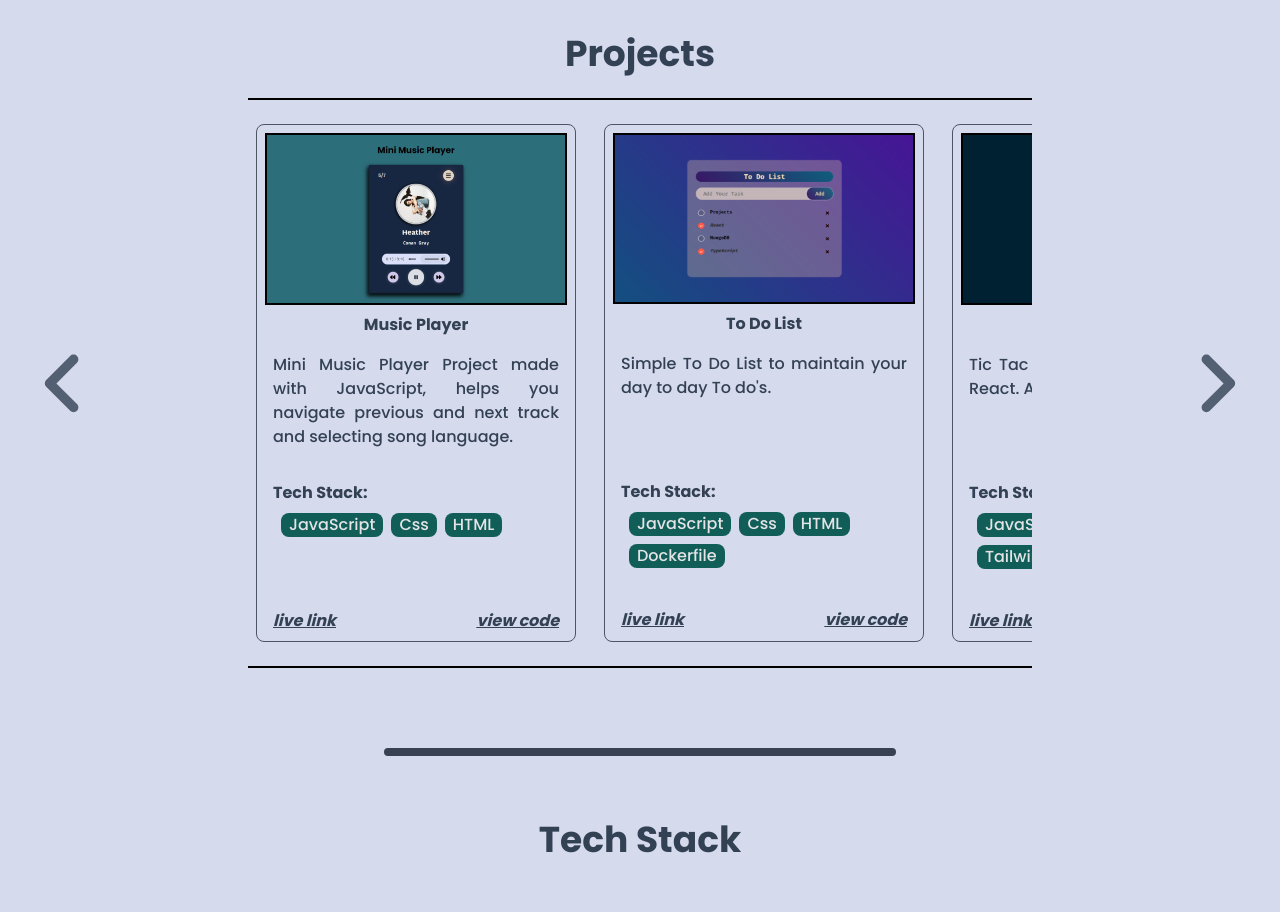
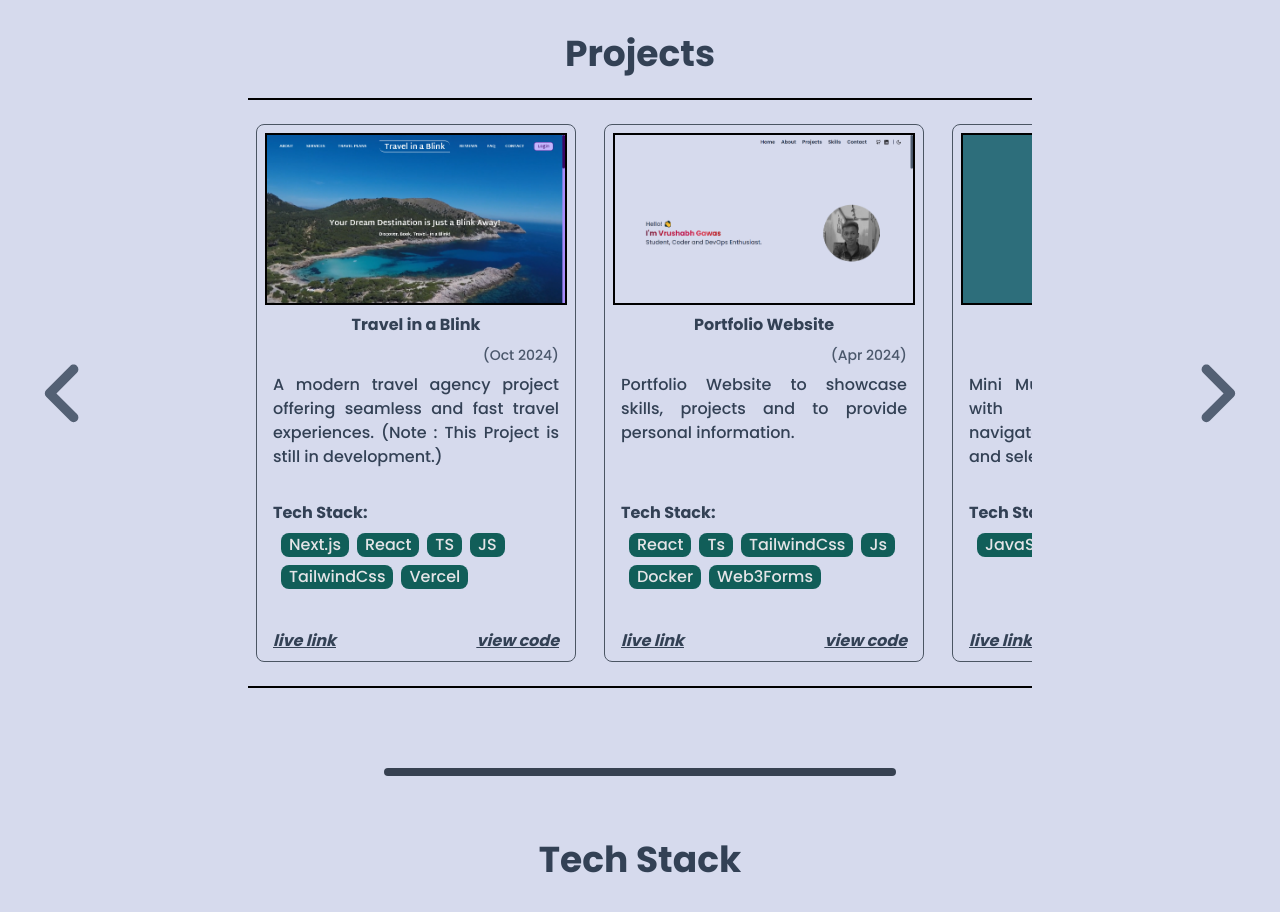
Before and after one commit to vrushabhgawas14/vrushabhgawas14.github.io, a React (Create React App) app: page / in a window 1280 px wide. Shown: the part 2320-3232 px from the top of the page. Built offline with nearby package versions, Linux system fonts and the light colour scheme; a web font is replaced by a local one.

Commit message:
Project Date Added and reordered

```diff
--- a/src/assets/index.js
+++ b/src/assets/index.js
@@ -7,7 +7,7 @@ import ticTacToe from "./projects/ticTacToe.jpg";
 import toDo from "./projects/to-do.png";
 import qrGenerator from "./projects/qr-generator.png";
 import portfolio from "./projects/portfolio-white.png";
-import ageCalculator from "./projects/ageCalculator.png";
+import travelAgency from "./projects/travelAgency.png";
 
 // Language Images
 import javascript from "./langImages/javascript.svg";
@@ -59,7 +59,7 @@ export const projectImages = {
   ticTacToe: ticTacToe,
   toDo: toDo,
   qrGenerator: qrGenerator,
-  ageCalculator: ageCalculator,
+  travelAgency: travelAgency,
   portfolio: portfolio,
 };
 
--- a/src/components/ProjectTemplate.tsx
+++ b/src/components/ProjectTemplate.tsx
@@ -7,10 +7,11 @@ interface myProps {
   stack: String[];
   webLink?: string;
   codeLink?: string;
+  projectDate: string;
 }
 
 export const Template: React.FC<myProps> = (props) => {
-  const { img, name, bio, stack, webLink, codeLink } = props;
+  const { img, name, bio, stack, webLink, codeLink, projectDate } = props;
   return (
     <>
       <div className="w-80 min-w-80 sm:min-w-72 border border-gray-600 p-2 m-2 rounded-lg">
@@ -24,6 +25,9 @@ export const Template: React.FC<myProps> = (props) => {
           </a>
         </div>
         <p className="text-center p-2 font-semibold">{name}</p>
+        <p className="text-end text-sm px-2 opacity-85 dark:opacity-65">
+          ({projectDate})
+        </p>
         <p className="text-justify p-2 h-32">{bio}</p>
         <div className="p-2">
           <p className="font-semibold">Tech Stack: </p>
--- a/src/constants/ProjectDetails.tsx
+++ b/src/constants/ProjectDetails.tsx
@@ -1,6 +1,24 @@
 import { projectImages } from "../assets";
 
 export const Details = [
+  {
+    img: projectImages.travelAgency,
+    name: "Travel in a Blink",
+    bio: "A modern travel agency project offering seamless and fast travel experiences. (Note : This Project is still in development.)",
+    stack: ["Next.js", "React", "TS", "JS", "TailwindCss", "Vercel"],
+    webLink: "https://travel-in-a-blink.vercel.app",
+    codeLink: "https://github.com/vrushabhgawas14/",
+    projectDate: "Oct 2024",
+  },
+  {
+    img: projectImages.portfolio,
+    name: "Portfolio Website",
+    bio: "Portfolio Website to showcase skills, projects and to provide personal information.",
+    stack: ["React", "Ts", "TailwindCss", "Js", "Docker", "Web3Forms"],
+    webLink: "https://vrushabhgawas14.github.io/",
+    codeLink: "https://github.com/vrushabhgawas14/vrushabhgawas14.github.io",
+    projectDate: "Apr 2024",
+  },
   {
     img: projectImages.musicPlayer,
     name: "Music Player",
@@ -8,6 +26,7 @@ export const Details = [
     stack: ["JavaScript", "Css", "HTML"],
     webLink: "https://vrushabhgawas14.github.io/mini-music-player/",
     codeLink: "https://github.com/vrushabhgawas14/mini-music-player",
+    projectDate: "Feb 2024",
   },
   {
     img: projectImages.toDo,
@@ -16,6 +35,7 @@ export const Details = [
     stack: ["JavaScript", "Css", "HTML", "Dockerfile"],
     webLink: "https://vrushabhgawas14.github.io/ToDoList/",
     codeLink: "https://github.com/vrushabhgawas14/ToDoList",
+    projectDate: "Oct 2023",
   },
   {
     img: projectImages.ticTacToe,
@@ -24,6 +44,7 @@ export const Details = [
     stack: ["JavaScript", "React", "HTML", "TailwindCss"],
     webLink: "https://vrushabhgawas14.github.io/tic-tac-toe-react-app/",
     codeLink: "https://github.com/vrushabhgawas14/tic-tac-toe-react-app",
+    projectDate: "Apr 2024",
   },
   {
     img: projectImages.qrGenerator,
@@ -32,22 +53,7 @@ export const Details = [
     stack: ["JavaScript", "Css", "API", "HTML"],
     webLink: "https://vrushabhgawas14.github.io/QR-Code-Generator/",
     codeLink: "https://github.com/vrushabhgawas14/QR-Code-Generator",
-  },
-  {
-    img: projectImages.ageCalculator,
-    name: "Age Calculator",
-    bio: "Simple Age Calculator made with JavaScript",
-    stack: ["JavaScript", "TailwindCss", "HTML"],
-    webLink: "https://vrushabhgawas14.github.io/Age-Calculator/",
-    codeLink: "https://github.com/vrushabhgawas14/Age-Calculator",
-  },
-  {
-    img: projectImages.portfolio,
-    name: "Portfolio Website",
-    bio: "Portfolio Website to showcase skills, projects and to provide personal information.",
-    stack: ["React", "Ts", "TailwindCss", "Js", "Docker", "Web3Forms"],
-    webLink: "https://vrushabhgawas14.github.io/",
-    codeLink: "https://github.com/vrushabhgawas14/",
+    projectDate: "Jan 2024",
   },
 ];
 
--- a/src/pages/Project.tsx
+++ b/src/pages/Project.tsx
@@ -71,6 +71,7 @@ export const Project = () => {
                 stack={item.stack}
                 webLink={item.webLink}
                 codeLink={item.codeLink}
+                projectDate={item.projectDate}
               />
             ))}
           </div>
```
Also changed, not shown: src/assets/projects/ageCalculator.png (deleted), src/assets/projects/travelAgency.png (added).
